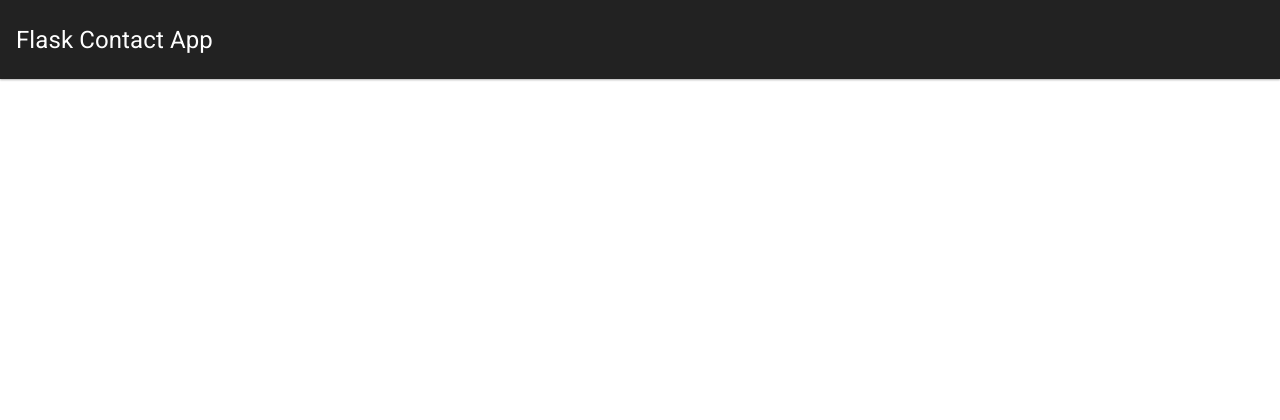
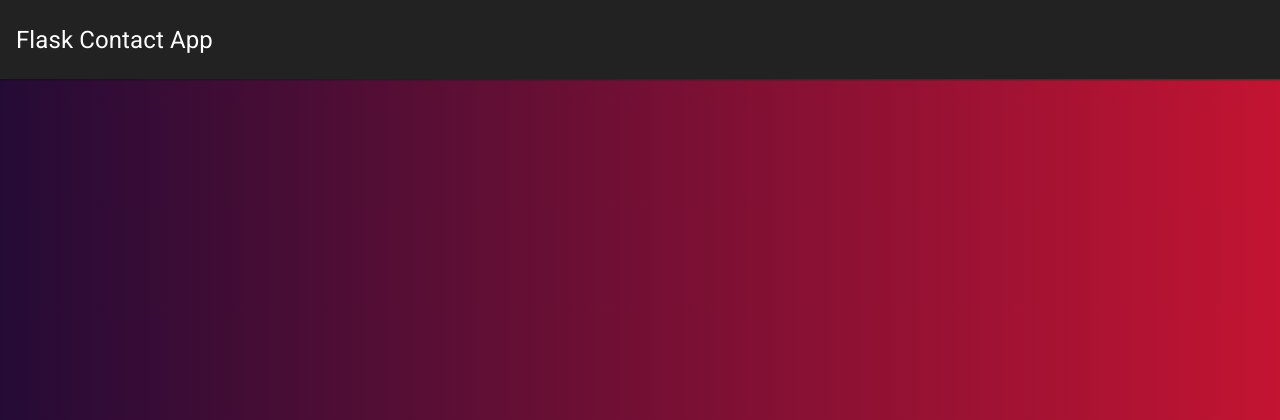
Before and after one commit to aacquesta/Flask_App_Contactos, a Flask app: template templates/layout.html in a window 1280 px wide. Shown: the top 420 px of the page. Run offline with Flask 2, Linux system fonts and the light colour scheme; the template is opened without the code that fills it, so the values that code supplies are empty; some libraries are stand-ins or nearby versions.

Commit message:
Va update, se rompio la edicion

```diff
--- a/static/css/main.css
+++ b/static/css/main.css
@@ -0,0 +1,6 @@
+body{
+    background: #c31432;  /* fallback for old browsers */
+    background: -webkit-linear-gradient(to right, #240b36, #c31432);  /* Chrome 10-25, Safari 5.1-6 */
+    background: linear-gradient(to right, #240b36, #c31432); /* W3C, IE 10+/ Edge, Firefox 16+, Chrome 26+, Opera 12+, Safari 7+ */
+
+}
--- /dev/null
+++ b/static/js/main.js
@@ -0,0 +1,11 @@
+const btnDelete = document.querySelectorAll('.btn-delete')
+if(btnDelete){
+    const btnArray = Array.from(btnDelete);
+    btnArray.forEach((btn) => {
+        btn.addEventListener('click', (e) => {
+            if(!confirm('Are you sure you want to delete it?')){
+                e.preventDefault();
+            }
+        });
+    });
+}
--- a/templates/index.html
+++ b/templates/index.html
@@ -48,7 +48,7 @@
                     <td>{{contact.3}}</td>
                     <td>
                         <a href="/edit/{{contact.0}}" class="btn btn-secondary">Edit</a>
-                        <a href="/delete/{{contact.0}}" class="btn btn-danger">Delete</a>
+                        <a href="/delete/{{contact.0}}" class="btn btn-danger btn-delete" >Delete</a>
                     </td>
                     <td></td>
                 </tr>
--- a/templates/layout.html
+++ b/templates/layout.html
@@ -5,6 +5,7 @@
     <meta name="viewport" content="width=, initial-scale=1.0">
     <title>Contact Flask App</title>
     <link rel="stylesheet" href="https://bootswatch.com/4/materia/bootstrap.min.css">
+    <link rel="stylesheet" href="{{ url_for('static',filename='css/main.css')}}">
 </head>
 <body>
     <nav class="navbar navbar-expand-lg navbar-dark bg-dark">
@@ -22,5 +23,6 @@
     <script src="https://code.jquery.com/jquery-3.4.1.slim.min.js" integrity="sha384-J6qa4849blE2+poT4WnyKhv5vZF5SrPo0iEjwBvKU7imGFAV0wwj1yYfoRSJoZ+n" crossorigin="anonymous"></script>
     <script src="https://cdn.jsdelivr.net/npm/popper.js@1.16.0/dist/umd/popper.min.js" integrity="sha384-Q6E9RHvbIyZFJoft+2mJbHaEWldlvI9IOYy5n3zV9zzTtmI3UksdQRVvoxMfooAo" crossorigin="anonymous"></script>
     <script src="https://stackpath.bootstrapcdn.com/bootstrap/4.4.1/js/bootstrap.min.js" integrity="sha384-wfSDF2E50Y2D1uUdj0O3uMBJnjuUD4Ih7YwaYd1iqfktj0Uod8GCExl3Og8ifwB6" crossorigin="anonymous"></script>
+    <script src="{{ url_for('static', filename='js/main.js')}}"></script>
 </body>
 </html>
```
